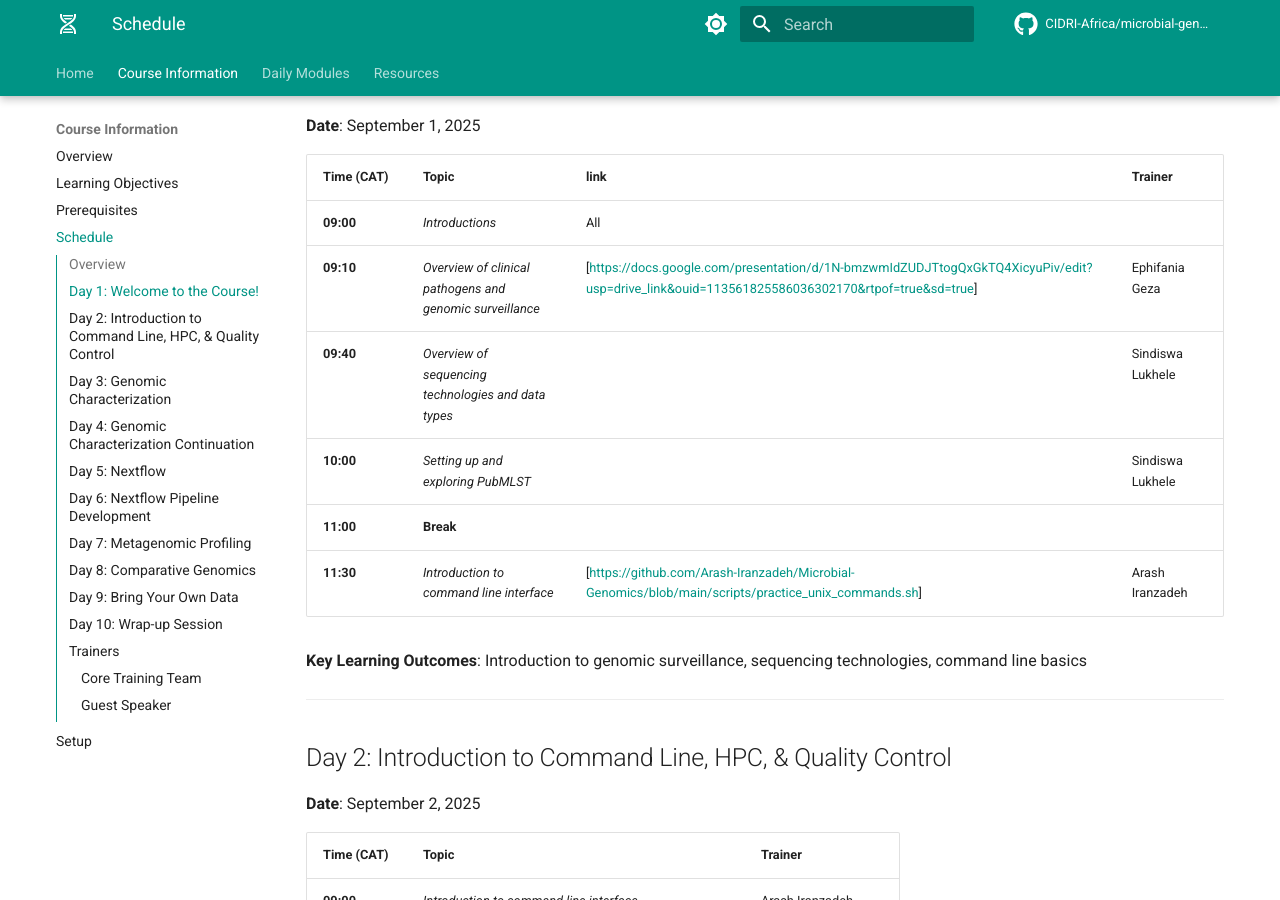
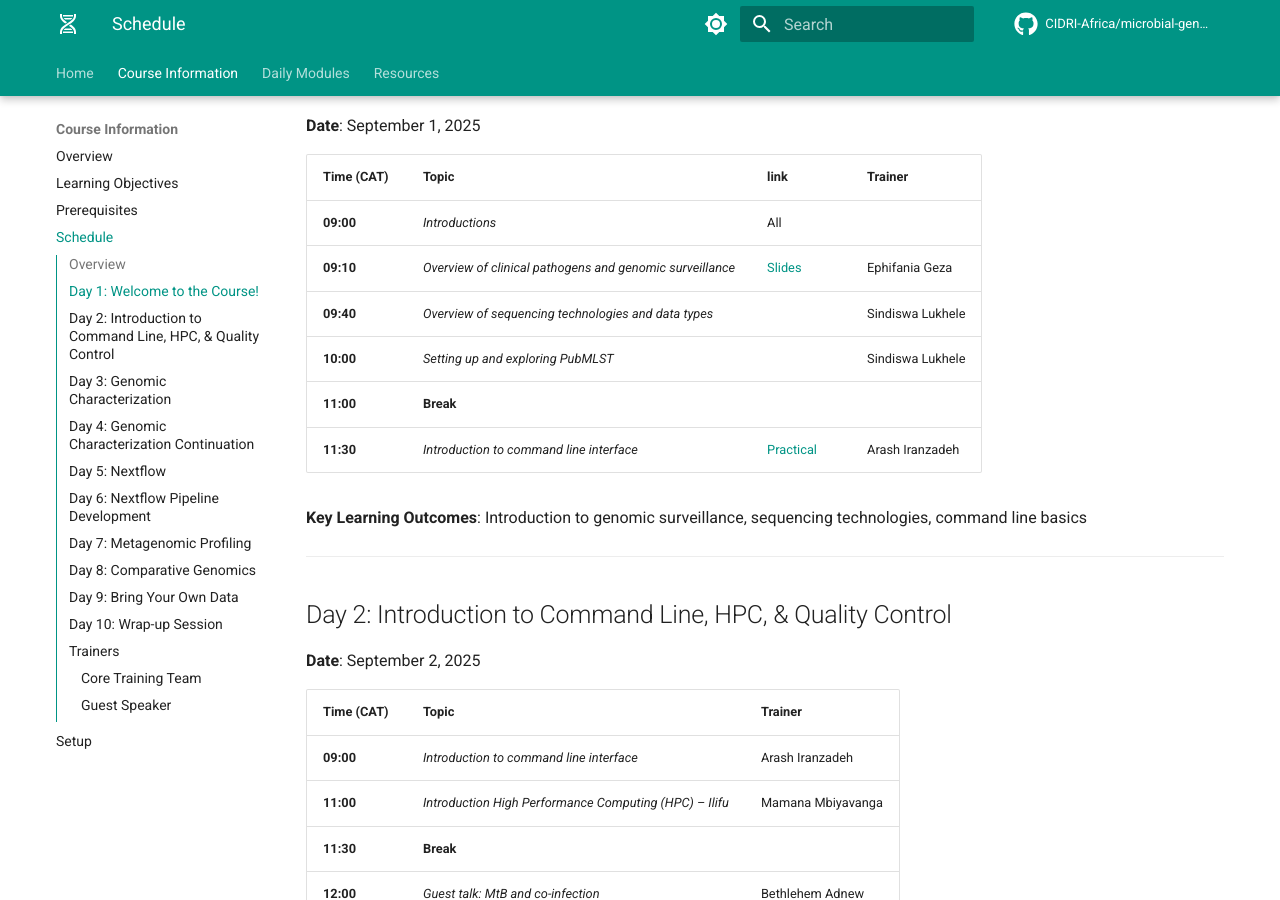
Before and after one commit to mamanambiya/microbial-genomics-training, an MkDocs documentation site: the page built from docs_src/course/schedule.md, in a window 1280 px wide and 900 px high, scrolled down 676 px. Built offline with MkDocs 1.6.1 and Material for MkDocs 9.7.7, drawn with Linux system fonts in a browser that asks for light colours; comment, search, counter and statistics services are not loaded.

Commit message:
Update schedule.md

```diff
--- a/docs_src/course/schedule.md
+++ b/docs_src/course/schedule.md
@@ -24,11 +24,11 @@ The 10-day intensive training course covers fundamental to advanced topics in mi
 | Time (CAT) | Topic | link | Trainer |
 |------------|-------| -------|---------|
 | **09:00** | *Introductions* | All |
-| **09:10** | *Overview of clinical pathogens and genomic surveillance* |[https://docs.google.com/presentation/d/1N-bmzwmIdZUDJTtogQxGkTQ4XicyuPiv/edit?usp=drive_link&ouid=113561825586036302170&rtpof=true&sd=true] | Ephifania Geza |
+| **09:10** | *Overview of clinical pathogens and genomic surveillance* |[Slides](https://docs.google.com/presentation/d/1N-bmzwmIdZUDJTtogQxGkTQ4XicyuPiv/edit?usp=drive_link&ouid=113561825586036302170&rtpof=true&sd=true) | Ephifania Geza |
 | **09:40** | *Overview of sequencing technologies and data types* | | Sindiswa Lukhele |
 | **10:00** | *Setting up and exploring PubMLST* | | Sindiswa Lukhele |
 | **11:00** | **Break** | |  |
-| **11:30** | *Introduction to command line interface* | [https://github.com/Arash-Iranzadeh/Microbial-Genomics/blob/main/scripts/practice_unix_commands.sh] | Arash Iranzadeh |
+| **11:30** | *Introduction to command line interface* | [Practical](https://github.com/Arash-Iranzadeh/Microbial-Genomics/blob/main/scripts/practice_unix_commands.sh) | Arash Iranzadeh |
 
 **Key Learning Outcomes**: Introduction to genomic surveillance, sequencing technologies, command line basics
 
```
